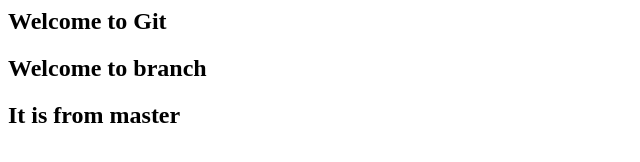
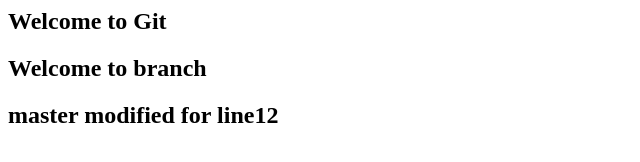
Before and after one commit to ettmathan/demo-repo2, a plain HTML site: page index.html in a window 1280 px wide. Shown: the whole page, without its empty margins (0-640 px from the left). Drawn offline with Linux system fonts and the light colour scheme.

Commit message:
line#12: Branch modified for line 12 for master
modified index

```diff
--- a/index.html
+++ b/index.html
@@ -8,7 +8,7 @@
 <body>
     <h2>Welcome to Git</h2>
     <h2>Welcome to branch</h2>
-    <h2>It is from master</h2>
+    <h2>master modified for line12</h2>
 </body>
 
 
```
